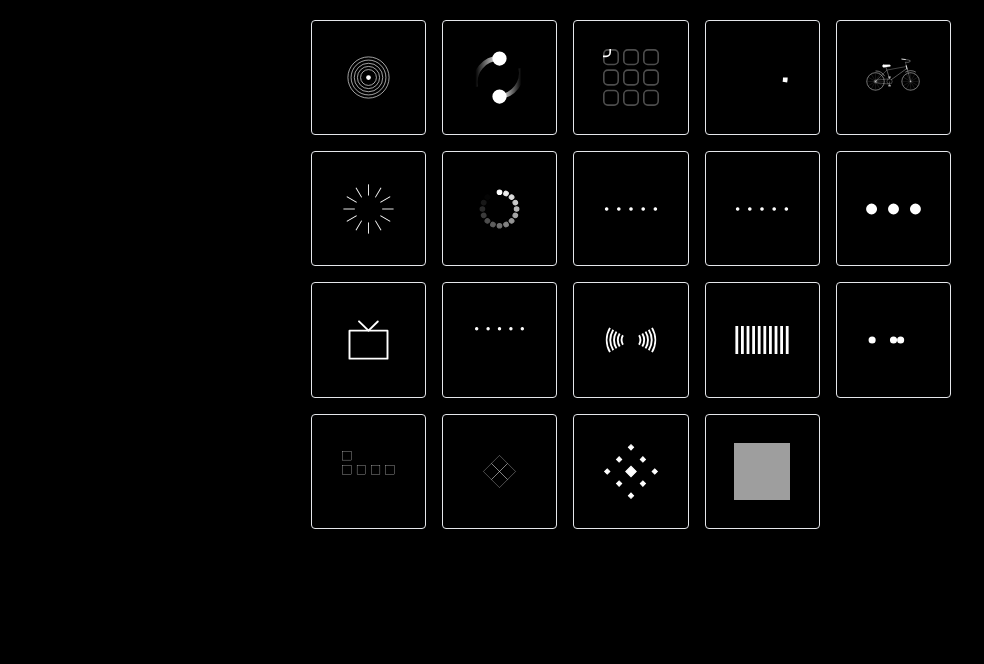
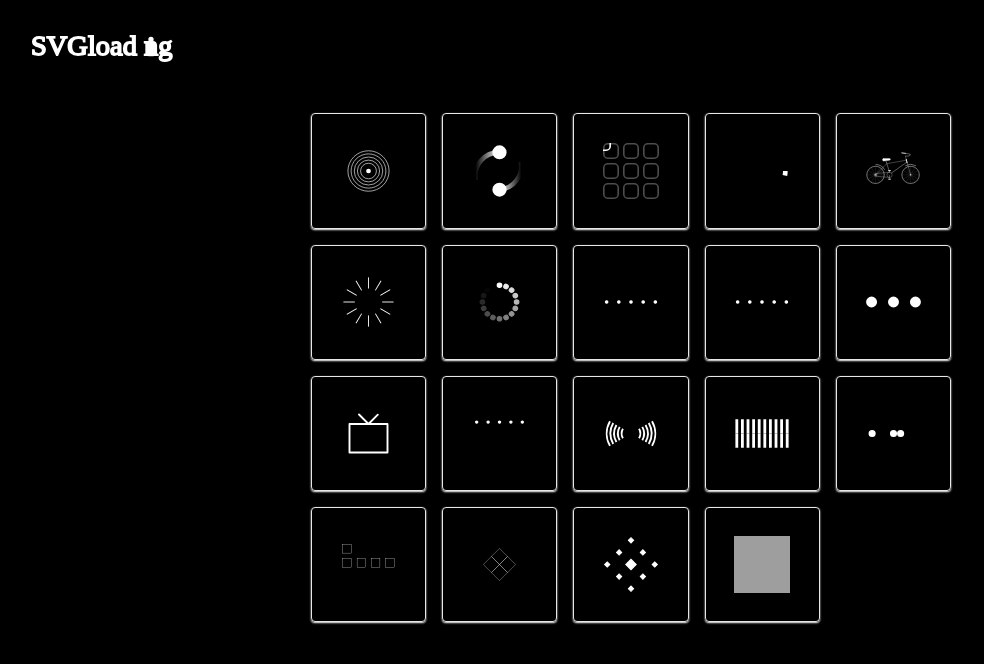
Before and after one commit to CWS-CTRL/react-draw, a React (Create React App) app: page / in a window 1280 px wide. Shown: the top 664 px of the page, without its empty margins (9-993 px from the left). Built offline with nearby package versions, Linux system fonts and the light colour scheme; grey boxes are pictures that could not be loaded.

Commit message:
feat：title

```diff
--- a/src/views/exhibition/cpns/loadList.tsx
+++ b/src/views/exhibition/cpns/loadList.tsx
@@ -10,10 +10,10 @@ interface propsType {
 const LoadList = (prosp: propsType) => {
     const { iconsInfo, setData } = prosp;
 
-    return <div className="w-3/5 mx-auto my-5 grid grid-cols-2 gap-4 sm:w-1/2 sm:grid-cols-4 xl:grid-cols-5">{
+    return <div className="w-3/5 mx-auto my-5 grid grid-cols-2 gap-4 sm:w-1/2 sm:grid-cols-3 md:grid-cols-4 lg:grid-cols-5">{
         iconsInfo.map(({ key, path }) =>
             <div
-                className="grid aspect-square box-border border rounded cursor-pointer"
+                className="grid aspect-square box-border border rounded cursor-pointer shadow-sm shadow-white"
                 key={path}
                 onClick={() => { setData({ key, path }) }}
             >
--- /dev/null
+++ b/src/views/exhibition/cpns/reminder.tsx
@@ -0,0 +1,11 @@
+import React from "react";
+import logoSVG from "../../../assets/image/logo.svg"
+
+const Reminder = () => {
+    return <div className="grid mt-5 mb-10">
+        <div className="ml-10"><img src={ logoSVG} alt="logo" className="w-40" /></div>
+        <div></div>
+    </div>
+}
+
+export default Reminder
--- a/src/views/exhibition/index.tsx
+++ b/src/views/exhibition/index.tsx
@@ -1,5 +1,6 @@
 import React, { useState } from "react";
 
+import Reminder from "./cpns/reminder";
 import LoadList from "./cpns/loadList";
 import Magnify from "./cpns/magnify";
 
@@ -13,6 +14,7 @@ const Exhibitions = () => {
     const [iconDetailInfo, setIconDetailInfo] = useState<null | iconInfoType>(null);
 
     return <div>
+        <Reminder/>
         { iconsInfo.length&&<LoadList iconsInfo={iconsInfo} setData={setIconDetailInfo} />}
         {iconDetailInfo && <Magnify iconDetailInfo={iconDetailInfo!} setData={setIconDetailInfo} />}
     </div>
```
Also changed, not shown: src/assets/image/logo.svg (added).
